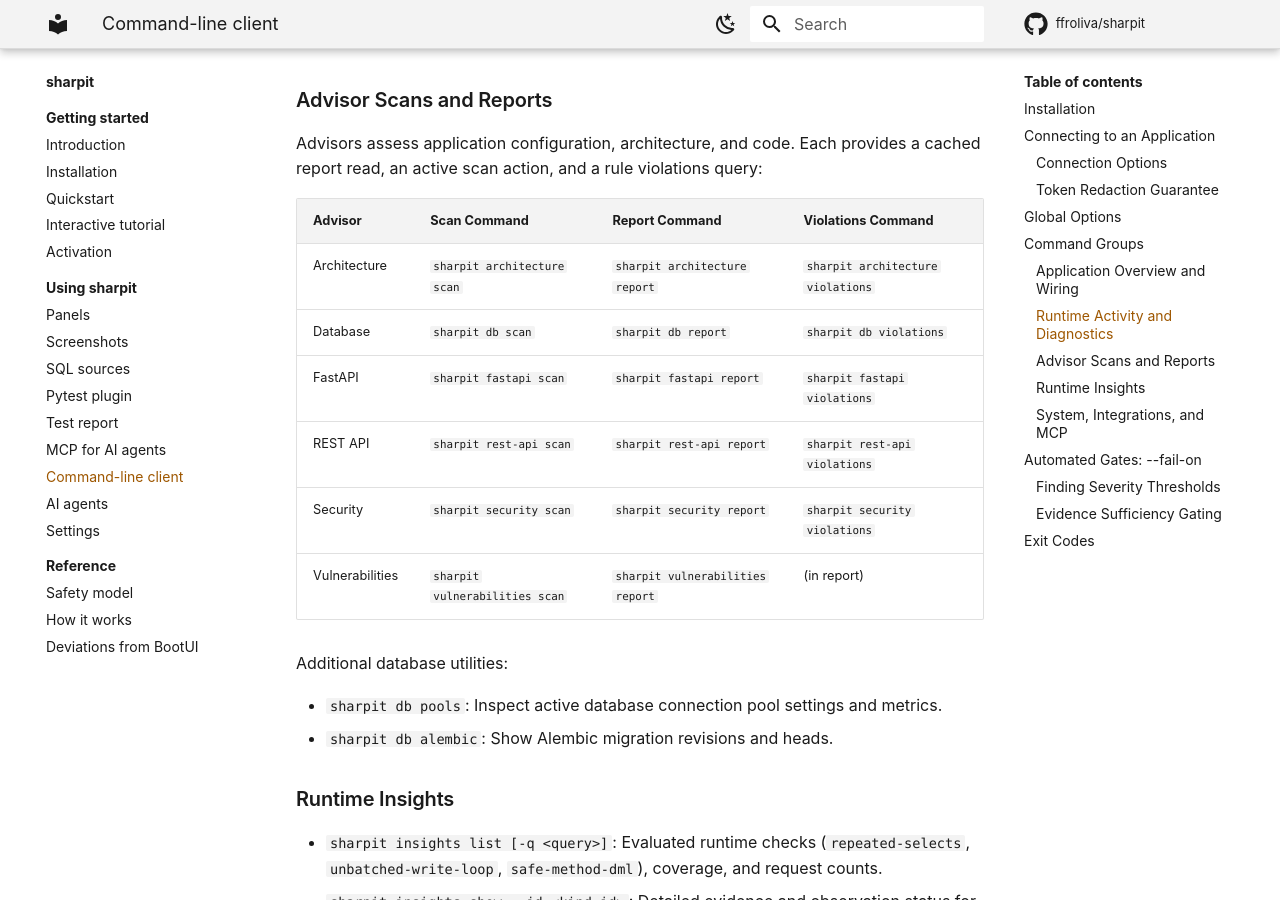
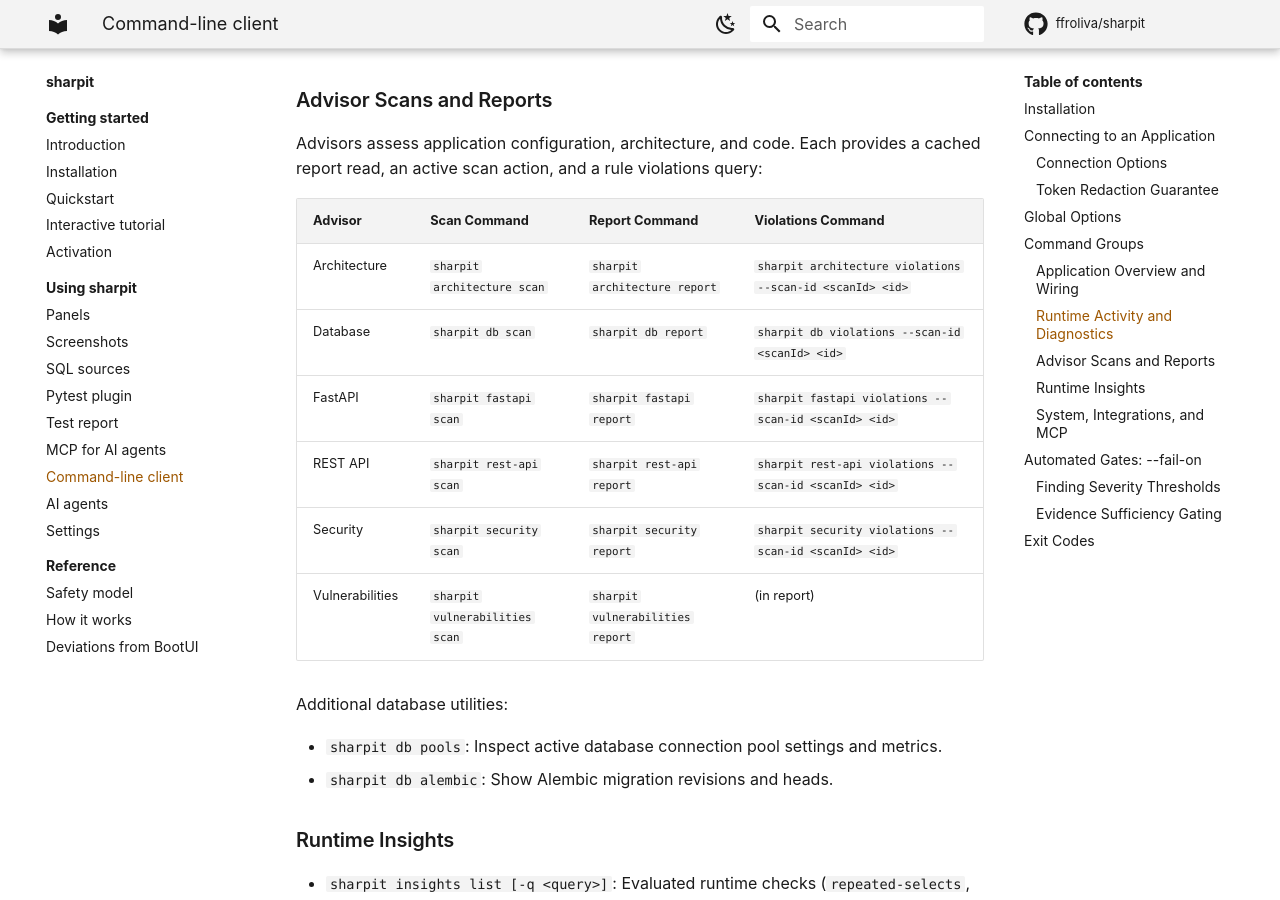
Before and after one commit to ffroliva/sharpit, an MkDocs documentation site: the page built from website/docs/cli.md, in a window 1280 px wide and 900 px high, scrolled down 3303 px. Built offline with MkDocs 1.6.1 and Material for MkDocs 9.7.7, drawn with Linux system fonts in a browser that asks for light colours; comment, search, counter and statistics services are not loaded.

Commit message:
docs: the CLI page shows the violations commands with their required scan id and rule id

```diff
--- a/website/docs/cli.md
+++ b/website/docs/cli.md
@@ -92,11 +92,11 @@ Advisors assess application configuration, architecture, and code. Each provides
 
 | Advisor | Scan Command | Report Command | Violations Command |
 |---|---|---|---|
-| Architecture | `sharpit architecture scan` | `sharpit architecture report` | `sharpit architecture violations` |
-| Database | `sharpit db scan` | `sharpit db report` | `sharpit db violations` |
-| FastAPI | `sharpit fastapi scan` | `sharpit fastapi report` | `sharpit fastapi violations` |
-| REST API | `sharpit rest-api scan` | `sharpit rest-api report` | `sharpit rest-api violations` |
-| Security | `sharpit security scan` | `sharpit security report` | `sharpit security violations` |
+| Architecture | `sharpit architecture scan` | `sharpit architecture report` | `sharpit architecture violations --scan-id <scanId> <id>` |
+| Database | `sharpit db scan` | `sharpit db report` | `sharpit db violations --scan-id <scanId> <id>` |
+| FastAPI | `sharpit fastapi scan` | `sharpit fastapi report` | `sharpit fastapi violations --scan-id <scanId> <id>` |
+| REST API | `sharpit rest-api scan` | `sharpit rest-api report` | `sharpit rest-api violations --scan-id <scanId> <id>` |
+| Security | `sharpit security scan` | `sharpit security report` | `sharpit security violations --scan-id <scanId> <id>` |
 | Vulnerabilities | `sharpit vulnerabilities scan` | `sharpit vulnerabilities report` | (in report) |
 
 Additional database utilities:
```
